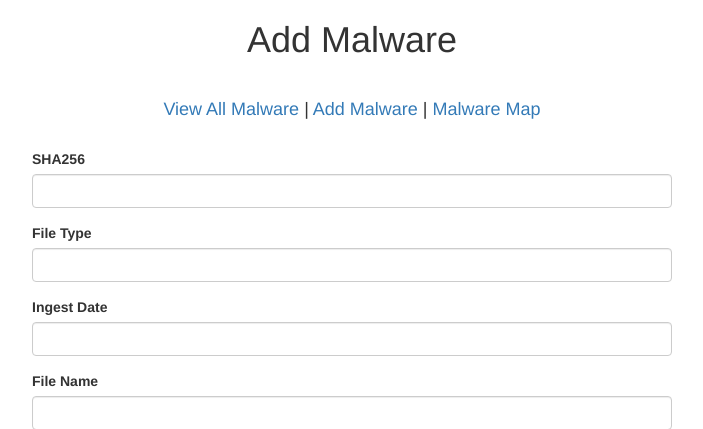
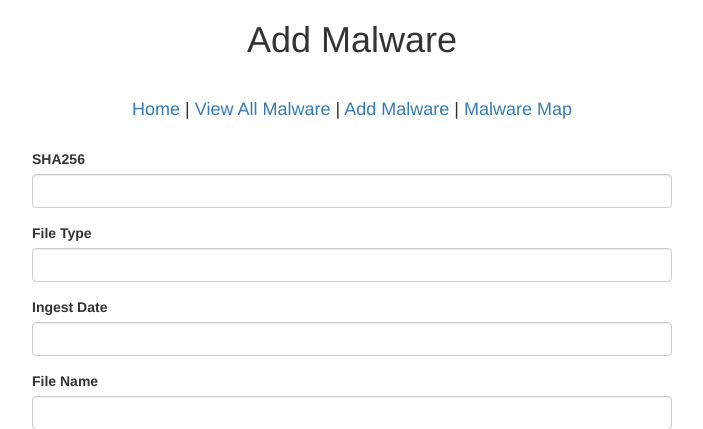
Before and after one commit to nfahrenk/ece4813, a Flask app: page /malware/addMalware in a window 1280 px wide. Shown: the top 429 px of the page, without its empty margins (288-991 px from the left). Run offline with Flask 2, Linux system fonts and the light colour scheme; some libraries are stand-ins or nearby versions.

Commit message:
Link home

```diff
--- a/templates/base.html
+++ b/templates/base.html
@@ -16,7 +16,7 @@
     <center>
         <h1>{% block title %}{% endblock %}</h1>
     <br>
-    <h4><a href="/malware">View All Malware</a> | <a href="/malware/addMalware">Add Malware</a> | <a href="/">Malware Map</a></h4>
+    <h4><a href="/">Home</a> | <a href="/malware">View All Malware</a> | <a href="/malware/addMalware">Add Malware</a> | <a href="/">Malware Map</a></h4>
     </center>
 
     <br>
```
